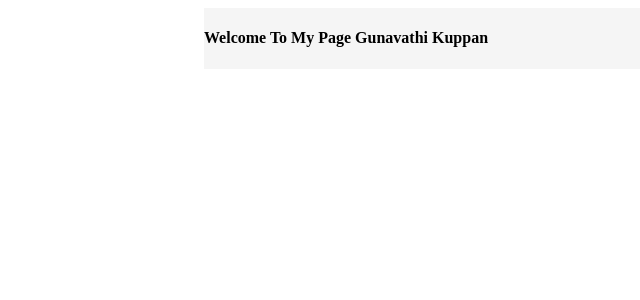
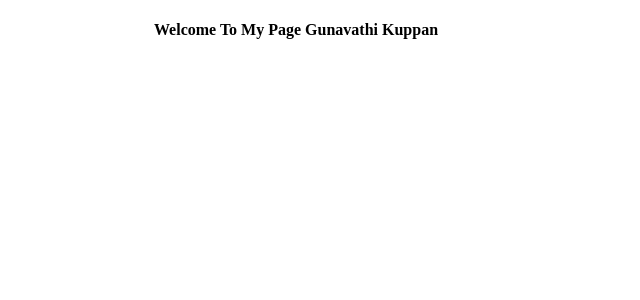
Before and after one commit to vijayakumarvijayakumar0732-max/web-project, a Next.js app: page / in a window 1280 px wide. Shown: the top 300 px of the page, without its empty margins (4-644 px from the left). Built offline with nearby package versions, Linux system fonts and the light colour scheme.

Commit message:
Auto commit: save before push

```diff
--- a/src/app/globals.css
+++ b/src/app/globals.css
@@ -1,7 +1,5 @@
 
 .title__container {
-    display: flex;
 
-    background-color: #f5f5f5;
-    margin-left: 200px;
+    margin-left: 150px;
 }
```
